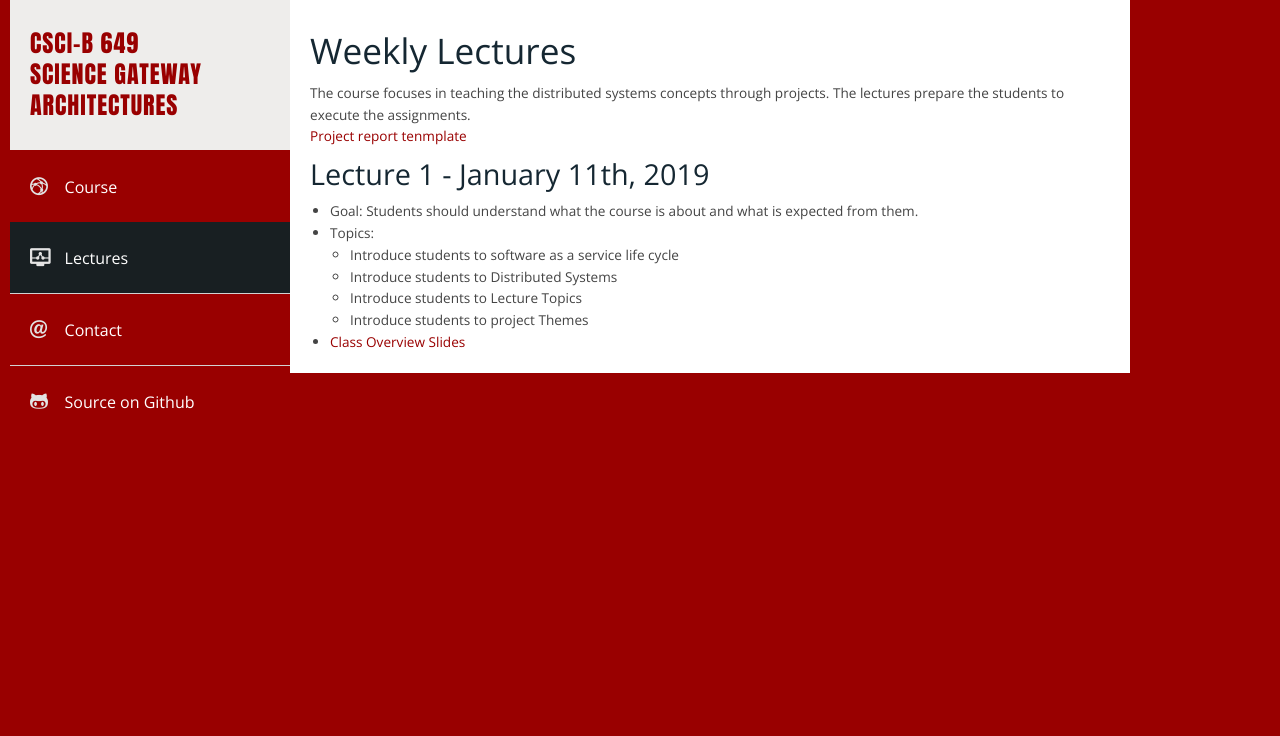
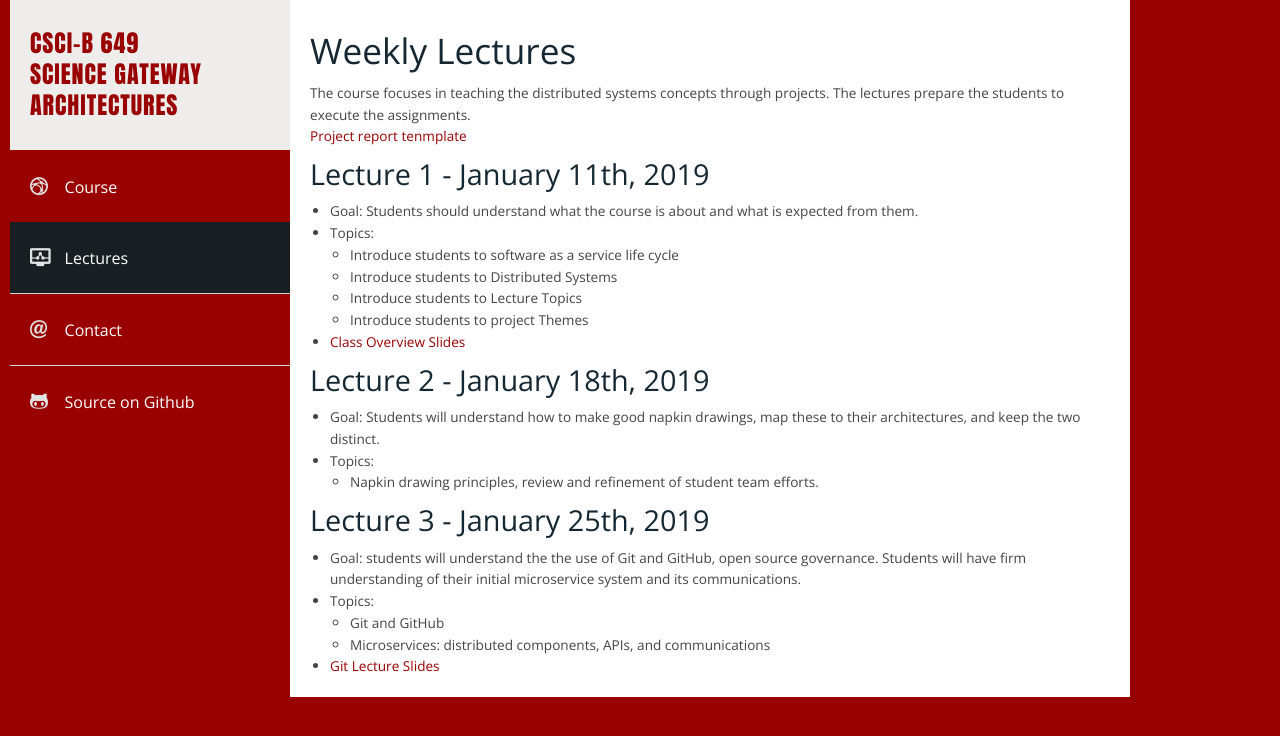
Before and after one commit to airavata-courses/airavata-courses.github.io, a Jekyll site: the page built from lectures.md, in a window 1280 px wide. Shown: the top 736 px of the page. Built offline with Jekyll 4.4.1, drawn with Linux system fonts in a browser that asks for light colours; our own code applies the rules of GitHub Pages for plain Markdown files.

Commit message:
Jan 25th lecture

```diff
--- a/lectures.md
+++ b/lectures.md
@@ -18,22 +18,20 @@ The course focuses in teaching the distributed systems concepts through projects
 
 * [Class Overview Slides]({{ site.url }}slides/SGA-Spring2019-Projects-January11.pdf)
 
+
+###  Lecture 2 - January 18th, 2019
+* Goal: Students will understand how to make good napkin drawings, map these to their architectures, and keep the two distinct.
+* Topics:
+    * Napkin drawing principles, review and refinement of student team efforts.
+
+###  Lecture 3 - January 25th, 2019
+* Goal: students will understand the the use of Git and GitHub, open source governance. Students will have firm understanding of their initial microservice system and its communications.
+* Topics:
+  * Git and GitHub
+  * Microservices: distributed components, APIs, and communications
+* [Git Lecture Slides]({{ site.url }}slides/Spring2019-CS649-Git-Overview.pdf)
+
 <!--
-###  Lecture 2 - August 23rd
-* Goal: Students will understand the basics of microservices and messaging and preview the semester projects so students can understand what the course is about and what is expected from them.
-* Topics:
-    * Walk through the transition from monolith's to microservices, challanges encountered and potential solutions
-
-* [Microservices Slides]({{ site.url }}slides/SGA-Fall2018-Projects-August23.pdf)
-
-###  Lecture 3 - August 28th
-* Goal: students will understand the project planning and execution timeline
-* Topics:
-    * Project 5 step process
-    * Apache Airavata background and motivations
-
-* [Airavata motivation Slides]({{ site.url }}slides/SGA-Fall2018-Airavata-August28.pdf)
-
 ###  Lecture 4 - August 30th
 * Goal: Project steps and Understanding of Apache Thrift
 * Topic: Motivations for Apache Thrift
```
Also changed, not shown: 2 other files.
